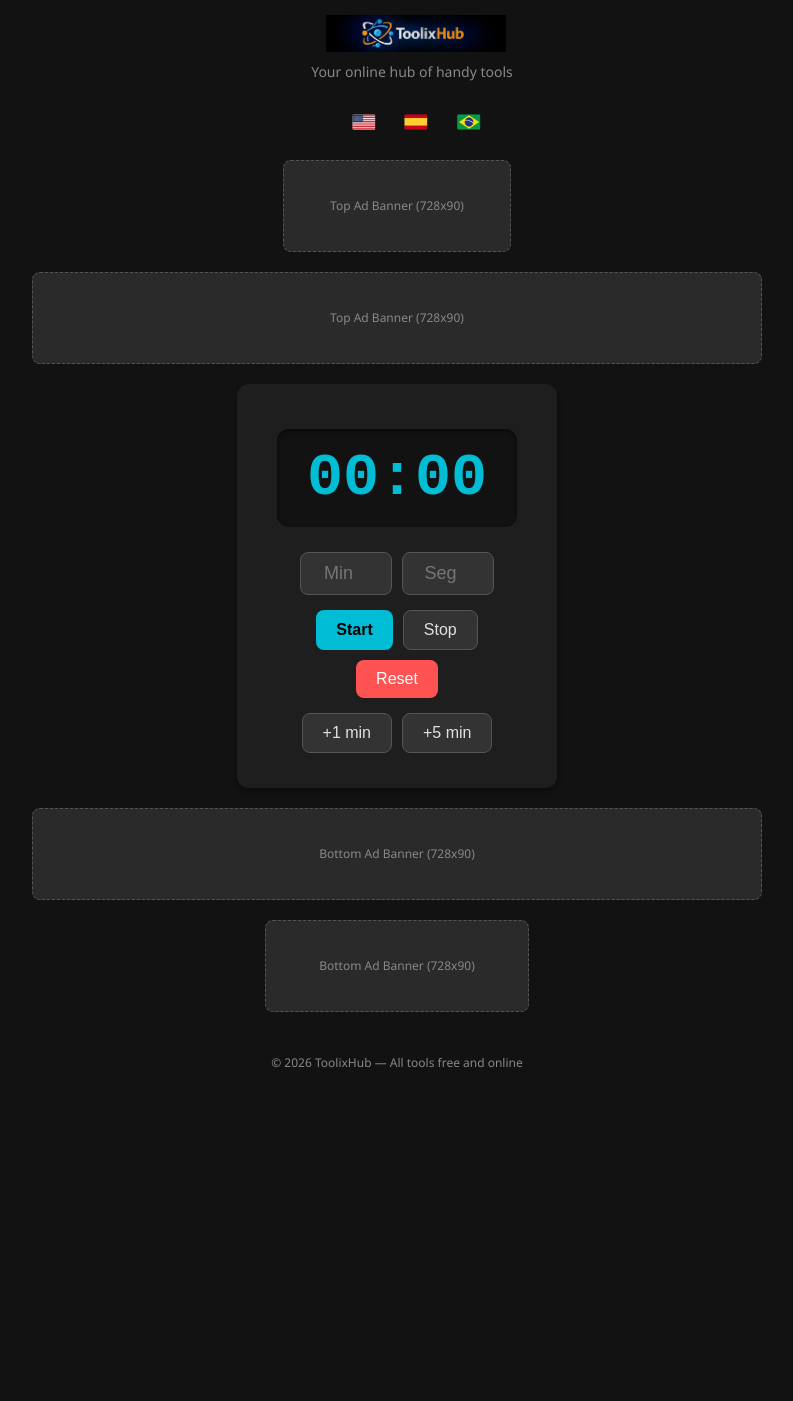
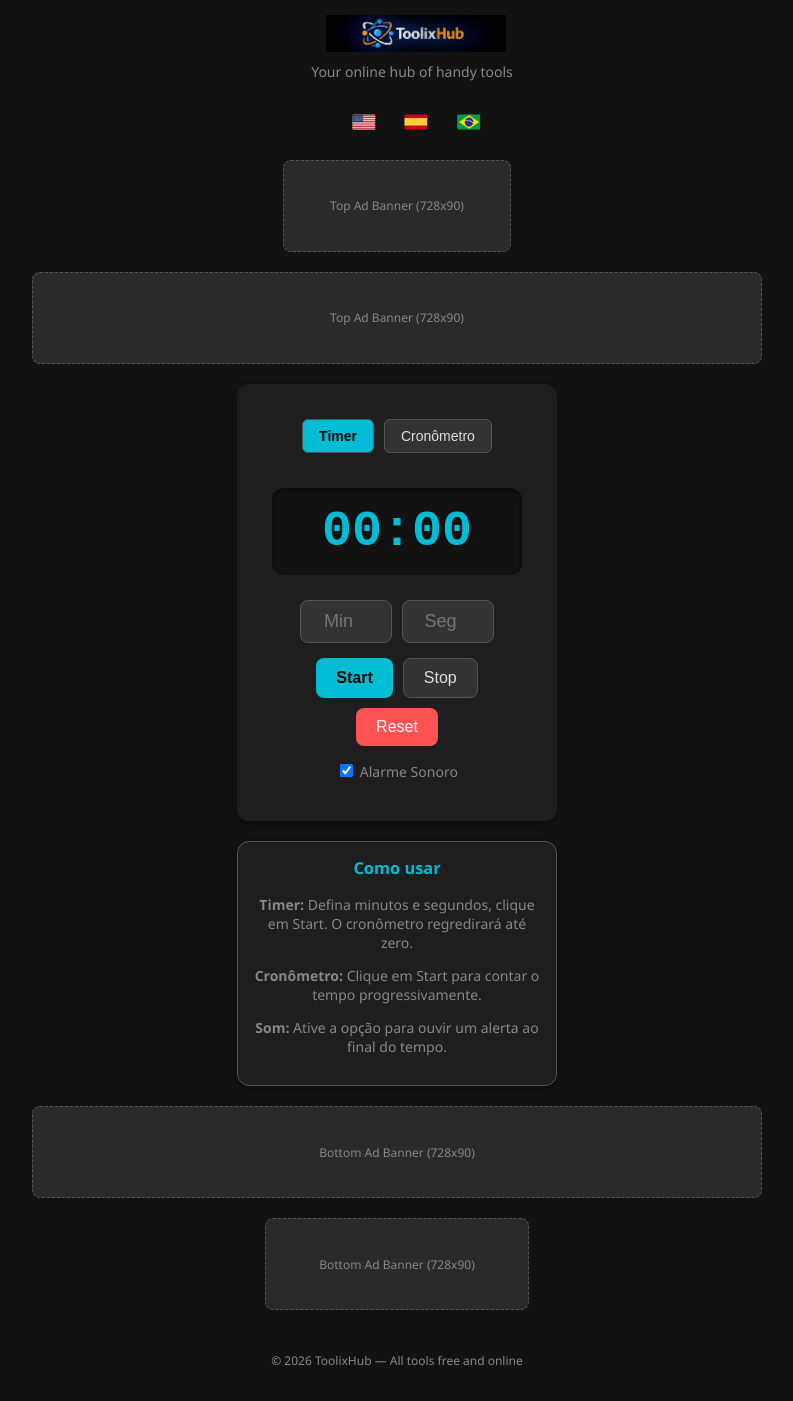
Before and after one commit to toolixhub-app/toolixhub, a Jekyll site: the page timer.html, which Jekyll copies as it is, in a window 1280 px wide. Shown: the whole page, without its empty margins (243-1036 px from the left). Built offline with Jekyll 4.4.1, drawn with Linux system fonts in a browser that asks for light colours; before the commit the page ends 1103 px from its top, so only the background shows below that.

Commit message:
Update timer.html

```diff
--- a/timer.html
+++ b/timer.html
@@ -3,16 +3,36 @@
 <head>
     <meta charset="UTF-8">
     <meta name="viewport" content="width=device-width, initial-scale=1.0">
-    <title>Timer - ToolixHub</title>
+    <title>Timer & Cronômetro - ToolixHub</title>
     <link rel="stylesheet" href="css/style_v2.css">
     <style>
-        /* Estilos específicos para o conteúdo do Timer */
+        /* Estilos específicos para o Timer/Cronômetro */
         .timer-container {
             display: flex;
             flex-direction: column;
             align-items: center;
             gap: 15px;
             padding: 20px;
+        }
+        .toggle-row {
+            display: flex;
+            justify-content: center;
+            gap: 10px;
+            margin-bottom: 10px;
+        }
+        .btn-toggle {
+            background-color: var(--btn-bg);
+            color: var(--text-color);
+            border: 1px solid var(--border-color);
+            padding: 8px 16px;
+            border-radius: 6px;
+            cursor: pointer;
+            font-size: 14px;
+        }
+        .btn-toggle.active {
+            background-color: var(--accent-color);
+            color: #000;
+            font-weight: bold;
         }
         .time-input-group {
             display: flex;
@@ -36,7 +56,7 @@
         }
         #display {
             font-family: 'Courier New', Courier, monospace;
-            font-size: 60px;
+            font-size: 50px;
             font-weight: bold;
             color: var(--accent-color);
             margin: 10px 0;
@@ -44,6 +64,9 @@
             padding: 15px 30px;
             border-radius: 12px;
             box-shadow: inset 0 2px 4px rgba(0,0,0,0.5);
+            width: 100%;
+            box-sizing: border-box;
+            text-align: center;
         }
         .btn-timer {
             padding: 10px 20px;
@@ -67,6 +90,26 @@
             color: white;
             border: none;
         }
+        .tool-info {
+            background: var(--container-bg);
+            padding: 15px;
+            margin: 10px auto;
+            border-radius: 12px;
+            box-shadow: 0 4px 6px rgba(0,0,0,0.3);
+            width: 90%;
+            max-width: 320px;
+            font-size: 14px;
+            color: var(--secondary-text);
+            text-align: center;
+            border: 1px solid var(--border-color);
+            box-sizing: border-box;
+        }
+        .tool-info h3 { color: var(--accent-color); margin-top: 0; }
+        .checkbox-container {
+            font-size: 14px;
+            color: var(--secondary-text);
+            margin-bottom: 5px;
+        }
     </style>
 </head>
 <body>
@@ -78,25 +121,41 @@
     <main class="calc-container">
         <div class="timer-container">
 
+            <div class="toggle-row">
+                <button class="btn-toggle active" id="btn-timer-mode" onclick="setMode('timer')">Timer</button>
+                <button class="btn-toggle" id="btn-stopwatch-mode" onclick="setMode('stopwatch')">Cronômetro</button>
+            </div>
+
             <div id="display">00:00</div>
 
-            <div class="time-input-group">
+            <div class="time-input-group" id="timer-inputs">
                 <input type="number" id="minutes" placeholder="Min" min="0" max="99">
                 <input type="number" id="seconds" placeholder="Seg" min="0" max="59">
             </div>
 
             <div class="timer-controls">
-                <button class="btn-timer primary" onclick="startTimer()">Start</button>
-                <button class="btn-timer" onclick="stopTimer()">Stop</button>
-                <button class="btn-timer danger" onclick="resetTimer()">Reset</button>
+                <button class="btn-timer primary" onclick="start()">Start</button>
+                <button class="btn-timer" onclick="stop()">Stop</button>
+                <button class="btn-timer danger" onclick="reset()">Reset</button>
             </div>
 
-            <div class="timer-controls">
+            <div class="timer-controls" id="quick-add" style="display:none;">
                 <button class="btn-timer" onclick="addTime(1)">+1 min</button>
                 <button class="btn-timer" onclick="addTime(5)">+5 min</button>
             </div>
+
+            <div class="checkbox-container">
+                <input type="checkbox" id="sound-toggle" checked> <label for="sound-toggle">Alarme Sonoro</label>
+            </div>
         </div>
     </main>
+
+    <section class="tool-info">
+        <h3>Como usar</h3>
+        <p><strong>Timer:</strong> Defina minutos e segundos, clique em Start. O cronômetro regredirará até zero.</p>
+        <p><strong>Cronômetro:</strong> Clique em Start para contar o tempo progressivamente.</p>
+        <p><strong>Som:</strong> Ative a opção para ouvir um alerta ao final do tempo.</p>
+    </section>
 
     <div class="ad-space">Bottom Ad Banner (728x90)</div>
 
@@ -121,6 +180,35 @@
         let timer;
         let totalSeconds = 0;
         let isRunning = false;
+        let mode = 'timer'; // 'timer' ou 'stopwatch'
+        let startTime;
+
+        // Contexto de áudio para bip
+        const audioCtx = new (window.AudioContext || window.webkitAudioContext)();
+
+        function beep() {
+            if (!document.getElementById('sound-toggle').checked) return;
+            const oscillator = audioCtx.createOscillator();
+            const gainNode = audioCtx.createGain();
+            oscillator.connect(gainNode);
+            gainNode.connect(audioCtx.destination);
+            oscillator.type = 'sine';
+            oscillator.frequency.value = 800; // Frequência em Hz
+            gainNode.gain.setValueAtTime(0.5, audioCtx.currentTime);
+            oscillator.start();
+            oscillator.stop(audioCtx.currentTime + 0.5); // Duração em segundos
+        }
+
+        function setMode(newMode) {
+            mode = newMode;
+            reset();
+
+            document.getElementById('btn-timer-mode').classList.toggle('active', mode === 'timer');
+            document.getElementById('btn-stopwatch-mode').classList.toggle('active', mode === 'stopwatch');
+
+            document.getElementById('timer-inputs').style.display = mode === 'timer' ? 'flex' : 'none';
+            document.getElementById('quick-add').style.display = mode === 'stopwatch' ? 'flex' : 'none';
+        }
 
         function updateDisplay() {
             const min = String(Math.floor(totalSeconds / 60)).padStart(2, '0');
@@ -128,43 +216,49 @@
             document.getElementById('display').innerText = `${min}:${sec}`;
         }
 
-        function startTimer() {
-            if (!isRunning) {
-                if (totalSeconds === 0) {
-                    const m = parseInt(document.getElementById('minutes').value) || 0;
-                    const s = parseInt(document.getElementById('seconds').value) || 0;
-                    totalSeconds = m * 60 + s;
-                }
+        function start() {
+            if (isRunning) return;
 
+            if (mode === 'timer' && totalSeconds === 0) {
+                const m = parseInt(document.getElementById('minutes').value) || 0;
+                const s = parseInt(document.getElementById('seconds').value) || 0;
+                totalSeconds = m * 60 + s;
                 if (totalSeconds <= 0) return;
+            }
 
-                isRunning = true;
-                timer = setInterval(() => {
+            isRunning = true;
+            startTime = Date.now();
+
+            timer = setInterval(() => {
+                if (mode === 'timer') {
                     if (totalSeconds > 0) {
                         totalSeconds--;
                         updateDisplay();
                     } else {
-                        stopTimer();
+                        stop();
+                        beep();
                         alert("Tempo esgotado!");
                     }
-                }, 1000);
-            }
+                } else {
+                    totalSeconds++;
+                    updateDisplay();
+                }
+            }, 1000);
         }
 
-        function stopTimer() {
+        function stop() {
             isRunning = false;
             clearInterval(timer);
         }
 
-        function resetTimer() {
-            stopTimer();
+        function reset() {
+            stop();
             totalSeconds = 0;
             updateDisplay();
             document.getElementById('minutes').value = '';
             document.getElementById('seconds').value = '';
         }
 
-        // NOVIDADE: Função para adicionar tempo rápido
         function addTime(minutes) {
             totalSeconds += minutes * 60;
             updateDisplay();
```
